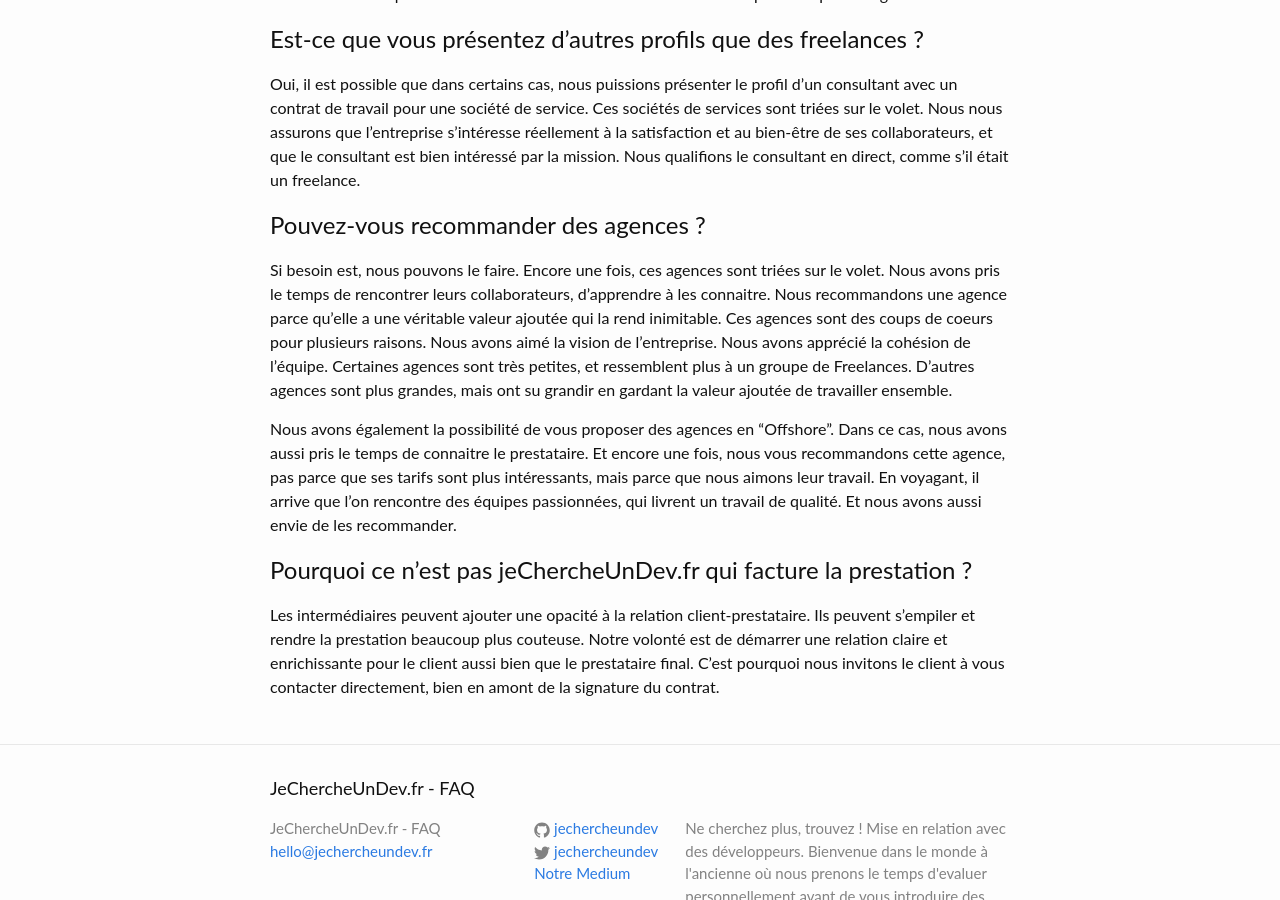
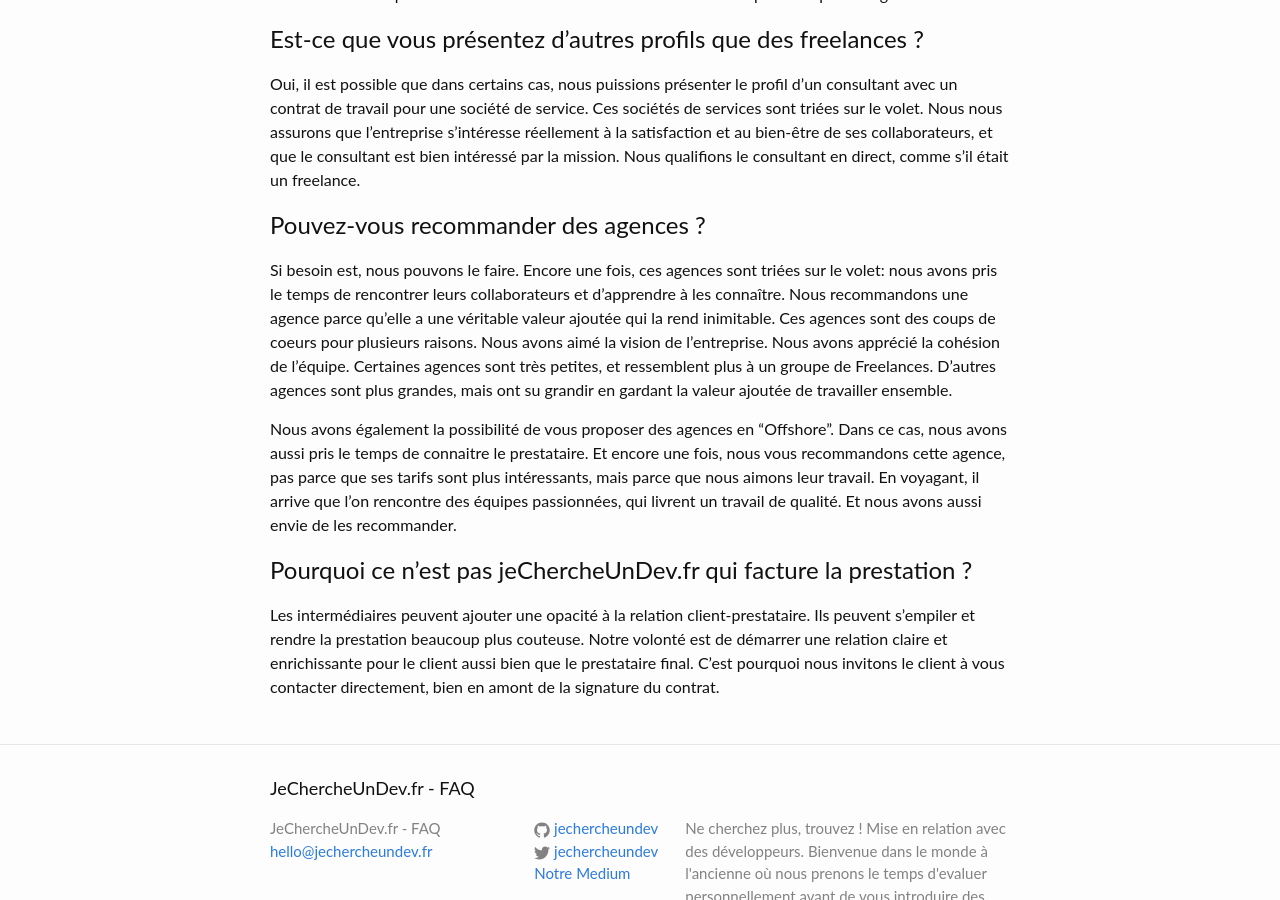
Before and after one commit to jechercheundev/faq, a Jekyll site: the page built from freelance.md, in a window 1280 px wide and 900 px high, scrolled down 2272 px. Built offline with Jekyll 4.4.1, drawn with Linux system fonts in a browser that asks for light colours; a script that is not in the unit is left out.

Commit message:
alleger le tout

```diff
--- a/freelance.md
+++ b/freelance.md
@@ -84,7 +84,7 @@ Oui, il est possible que dans certains cas, nous puissions présenter le profil
 
 ## Pouvez-vous recommander des agences ?
 
-Si besoin est, nous pouvons le faire. Encore une fois, ces agences sont triées sur le volet. Nous avons pris le temps de rencontrer leurs collaborateurs, d'apprendre à les connaitre. Nous recommandons une agence parce qu'elle a une véritable valeur ajoutée qui la rend inimitable. Ces agences sont des coups de coeurs pour plusieurs raisons. Nous avons aimé la vision de l'entreprise. Nous avons apprécié la cohésion de l'équipe. Certaines agences sont très petites, et ressemblent plus à un groupe de Freelances. D'autres agences sont plus grandes, mais ont su grandir en gardant la valeur ajoutée de travailler ensemble.
+Si besoin est, nous pouvons le faire. Encore une fois, ces agences sont triées sur le volet: nous avons pris le temps de rencontrer leurs collaborateurs et d'apprendre à les connaître. Nous recommandons une agence parce qu'elle a une véritable valeur ajoutée qui la rend inimitable. Ces agences sont des coups de coeurs pour plusieurs raisons. Nous avons aimé la vision de l'entreprise. Nous avons apprécié la cohésion de l'équipe. Certaines agences sont très petites, et ressemblent plus à un groupe de Freelances. D'autres agences sont plus grandes, mais ont su grandir en gardant la valeur ajoutée de travailler ensemble.
 
 Nous avons également la possibilité de vous proposer des agences en "Offshore". Dans ce cas, nous avons aussi pris le temps de connaitre le prestataire. Et encore une fois, nous vous recommandons cette agence, pas parce que ses tarifs sont plus intéressants, mais parce que nous aimons leur travail. En voyagant, il arrive que l'on rencontre des équipes passionnées, qui livrent un travail de qualité. Et nous avons aussi envie de les recommander.
 
```
